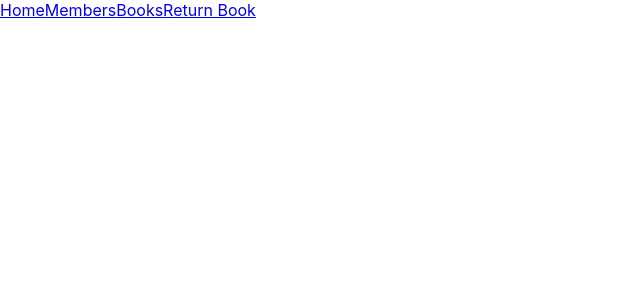
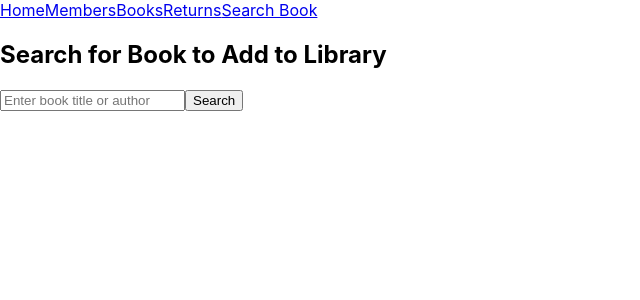
Before and after one commit to helen-m-wong/community-library, a React (Create React App) app in the folder Client/: page /search-book in a window 1280 px wide. Shown: the top 300 px of the page, without its empty margins (0-640 px from the left). Built offline with nearby package versions, Linux system fonts and the light colour scheme; the HTML template or start-up script is replaced by a standard one.

Commit message:
implemented google books API into app

```diff
--- a/Client/package.json
+++ b/Client/package.json
@@ -7,6 +7,7 @@
     "@testing-library/jest-dom": "^5.17.0",
     "@testing-library/react": "^13.4.0",
     "@testing-library/user-event": "^13.5.0",
+    "dompurify": "^3.1.4",
     "react": "^18.3.1",
     "react-dom": "^18.3.1",
     "react-router-dom": "^6.23.0",
--- a/Client/src/App.js
+++ b/Client/src/App.js
@@ -11,17 +11,18 @@ import EditMember from './pages/EditMember.js';
 import Books from './pages/Books.js';
 import BookDetail from './pages/BookDetail.js';
 import AddBook from './pages/AddBook.js';
-import EditBook from './pages/EditBook.js';
+//import EditBook from './pages/EditBook.js';
 import SearchResults from './pages/SearchResults.js';
 import ReturnBook from './pages/ReturnBook.js';
+import GoogleBooks from './pages/GoogleBook.js';
+import GoogleBookDetail from './pages/GoogleBookDetail.js';
 
 function App() {
+
   return (
     <>
       <BrowserRouter>
-
-        <NavBar />
-
+        <NavBar/>
         <main>
           <section>
             <Routes>
@@ -32,9 +33,10 @@ function App() {
               <Route path="/books" element={<Books />} />
               <Route path="/books/:id" element={<BookDetail />} />
               <Route path="/books/add" element={<AddBook />} />
-              <Route path="/books/:id/edit" element={<EditBook />} />
               <Route path="/books/search" element={<SearchResults />} />
               <Route path="/return-book" element={<ReturnBook />} />
+              <Route path="/search-book" element={<GoogleBooks />} />
+              <Route path="/google-book/:id" element={<GoogleBookDetail />} />
 
             </Routes>
           </section>
--- a/Client/src/components/NavBar.js
+++ b/Client/src/components/NavBar.js
@@ -2,14 +2,15 @@ import React from 'react';
 import { Link } from 'react-router-dom';
 
 function NavBar() {
+
 
     return (
         <nav>
             <Link to="/">Home</Link>
             <Link to="/members">Members</Link>
             <Link to="/books">Books</Link>
-            <Link to="/return-book">Return Book</Link>
-
+            <Link to="/return-book">Returns</Link>
+            <Link to="/search-book">Search Book</Link>
         </nav>
     );
 }
--- a/Client/src/pages/AddBook.js
+++ b/Client/src/pages/AddBook.js
@@ -29,7 +29,7 @@ function AddBook() {
                 setBookId(data.id);
                 window.alert("Please assign an owner to the book—this can't be changed later");
             } else {
-                console.log("Error adding book")
+                console.log("Error adding book");
                 navigate("/books");
             }
         } catch (error) {
--- a/Client/src/pages/GoogleBook.js
+++ b/Client/src/pages/GoogleBook.js
@@ -1,45 +1,88 @@
-import React, { useState, useEffect }  from 'react';
-import { Link, useNavigate } from "react-router-dom";
+import React, { useState, useEffect } from 'react';
+import { useLocation, Link } from 'react-router-dom';
 
 function GoogleBooks() {
+    const [query, setQuery] = useState('');
+    const [books, setBooks] = useState([]);
+    const [error, setError] = useState('');
+    const [searchInitiated, setSearchInitiated] = useState(false);
+    const [loading, setLoading] = useState(false);
+    const location = useLocation();
 
-    const [search, setSearch] = useState("");
-    const [result, setResult] = useState([]);
-    const apiKey = "AIzaSyB8gbPsdRAELCrgKitYMPgTVzGmXLxfodQ"
+    // Populates search results from passed state or resets state
+    useEffect(() => {
+        if (location.state && location.state.books) {
+            setQuery(location.state.query);
+            setBooks(location.state.books);
+            setSearchInitiated(location.state.searchInitiated);
+            setLoading(false);
+        } else {
+            setQuery('');
+            setBooks([]);
+            setError('');
+            setSearchInitiated(false);
+            setLoading(false);
+        }
+    }, [location]);
 
-    function handleChange(event) {
-      const search = event.target.value
-      setSearch(search);
-    }
+    const handleSearch = async () => {
+        if (!query) {
+            setError('Please enter a search query');
+            return;
+        }
+        setError('');
+        setSearchInitiated(true);
+        setLoading(true);
+        try {
+            const response = await fetch(`/search-books?query=${query}`);
+            const data = await response.json();
+            if (response.status === 200) {
+                setBooks(data);
+            } else {
+                setError('Failed to fetch books');
+            }
+        } catch (err) {
+            setError('An error occurred while fetching books');
+        } finally {
+            setLoading(false);
+        }
+    };
 
-    function handleSubmit(event) {
-      event.preventDefault();
-      console.log("https://www.googleapis.com/books/v1/volumes?q="+search+"&key="+apiKey+"&maxResults=20")
-      fetch("https://www.googleapis.com/books/v1/volumes?q="+ search+"&key="+apiKey+"&maxResults=20")
-        .then(response => {
-          return response.json()
-        })
-        .then(data => {
-          console.log(data.items)
-          setResult(data.items);
-        })
-    }
-
+    const cleanImageUrl = (url) => {
+        return url.replace('&edge=curl', '');
+    };
 
     return (
-        <div className="App">
-        <form onSubmit={handleSubmit}>
-          <div className="Form">
-            <input type="text"
-            onChange={handleChange}
-            placeholder="Search for book"/>
-          </div>
-          <button type="submit">Search</button>
-        </form>
-
-        {result.map(search => (
-          <img src={search.volumeInfo.imageLinks.thumbnail} alt={search.volumeInfo.title}/>
-        ))}
+        <div>
+            <h1>Search for Book to Add to Library</h1>
+            <input
+                type="text"
+                value={query}
+                onChange={(e) => setQuery(e.target.value)}
+                placeholder="Enter book title or author"
+            />
+            <button onClick={handleSearch}>Search</button>
+            {error && <p style={{ color: 'red' }}>{error}</p>}
+            {loading && <p>Loading...</p>}
+            <div>
+                {searchInitiated && !loading && books.length === 0 && <p>No books found</p>}
+                {books.map((book) => (
+                    <div key={book.id} style={{ border: '1px solid black', padding: '10px', margin: '10px' }}>
+                        {book.volumeInfo.imageLinks && book.volumeInfo.imageLinks.thumbnail && (
+                            <img src={cleanImageUrl(book.volumeInfo.imageLinks.thumbnail)} alt={book.volumeInfo.title} />
+                        )}
+                        <h2>
+                            <Link
+                                to={`/google-book/${book.id}`}
+                                state={{ books, query, searchInitiated }}>
+                                {book.volumeInfo.title}
+                            </Link>
+                        </h2>
+                        <p>Author: {book.volumeInfo.authors ? book.volumeInfo.authors.join(', ') : 'Unknown'}</p>
+                        <p>Genre: {book.volumeInfo.categories ? book.volumeInfo.categories[0] : 'Unknown'}</p>
+                    </div>
+                ))}
+            </div>
         </div>
     );
 }
--- /dev/null
+++ b/Client/src/pages/GoogleBookDetail.js
@@ -0,0 +1,113 @@
+import React, { useState, useEffect } from 'react';
+import { useParams, useNavigate, useLocation } from 'react-router-dom';
+import DOMPurify from 'dompurify';
+import OwnerSelection from '../components/SelectOwner';
+
+function GoogleBookDetail() {
+    const { id } = useParams();
+    const [book, setBook] = useState(null);
+    const [bookAdded, setBookAdded] = useState(false);
+    const [bookId, setBookId] = useState(null);
+    const navigate = useNavigate();
+    const location = useLocation();
+
+    useEffect(() => {
+        const fetchBookDetails = async () => {
+            try {
+                const response = await fetch(`https://www.googleapis.com/books/v1/volumes/${id}`);
+                const data = await response.json();
+                setBook(data);
+            } catch (error) {
+                console.log("Error fetching book details from Google Books API");
+            }
+        };
+        fetchBookDetails();
+    }, [id]);
+
+    const handleAddToLibrary = async () => {
+        const newBook = {
+            cover: cleanImageUrl(book.volumeInfo.imageLinks.thumbnail),
+            title: book.volumeInfo.title,
+            author: book.volumeInfo.authors.join(', '),
+            genre: book.volumeInfo.categories[0],
+            pub_date: book.volumeInfo.publishedDate
+        };
+
+        try {
+            const response = await fetch('/books', {
+                method: 'POST',
+                headers: {
+                    'Content-Type': 'application/json'
+                },
+                body: JSON.stringify(newBook)
+            });
+            if (response.status === 201) {
+                console.log('Book added successfully');
+                setBookAdded(true);
+                const data = await response.json();
+                setBookId(data.id);
+                window.alert("Please assign an owner to the book—this can't be changed later");
+            } else {
+                console.log("Error adding book");
+            }
+        } catch (error) {
+            console.log(error);
+        }
+    };
+
+    if (!book) {
+        return <p>Loading...</p>;
+    }
+
+    const cleanImageUrl = (url) => {
+        return url.replace('&edge=curl', '');
+    };
+
+    const handleOwnerSelection = async (ownerId, ownerName) => {
+        const confirmSelection = window.confirm(`Are you sure you want to assign this book to ${ownerName}?`);
+        if (confirmSelection) {
+            try {
+                const response = await fetch(`/members/${ownerId}/books/${bookId}`, {
+                    method: 'PUT',
+                    headers: {
+                        'Content-Type': 'application/json'
+                    }
+                });
+
+                if (response.status === 200) {
+                    console.log("Owner assigned successfully");
+                    window.alert("Owner assigned! You'll be redirected to the book's details page now");
+                    navigate(`/books/${bookId}`);
+                } else {
+                    console.log('Error assigning owner');
+                }
+            } catch (error) {
+                console.log(error);
+            }
+        }
+    };
+
+    return (
+        <div>
+            <h1>{book.volumeInfo.title}</h1>
+            {book.volumeInfo.imageLinks && book.volumeInfo.imageLinks.thumbnail && (
+                <img src={cleanImageUrl(book.volumeInfo.imageLinks.thumbnail)} alt={book.volumeInfo.title} />
+            )}
+            <button onClick={handleAddToLibrary}>Add to Library</button>
+            <button onClick={() => {
+                navigate('/search-book', { state: { books: location.state.books, query: location.state.query, searchInitiated: location.state.searchInitiated } });
+            }}>
+                Return to Search Results
+            </button>
+            {bookAdded && bookId !== null && <OwnerSelection onSelectOwner={handleOwnerSelection} />}
+            <p>Author: {book.volumeInfo.authors ? book.volumeInfo.authors.join(', ') : 'Unknown'}</p>
+            <p>Genre: {book.volumeInfo.categories ? book.volumeInfo.categories[0] : 'Unknown'}</p>
+            <p>Publication Date: {book.volumeInfo.publishedDate}</p>
+            <p>Publisher: {book.volumeInfo.publisher ? book.volumeInfo.publisher : 'Unknown'}</p>
+            <p>Description:</p>
+            <p dangerouslySetInnerHTML={{ __html: DOMPurify.sanitize(book.volumeInfo.description) }}></p>
+        </div>
+    );
+}
+
+export default GoogleBookDetail;
```
Also changed, not shown: Client/src/pages/BookDetail.js (+9 -5 lines), Client/src/pages/Books.js (+9 -2 lines), Client/src/pages/SearchResults.js (+7 -1 lines), 2 other files (tests, documents, lock files or other folders).
